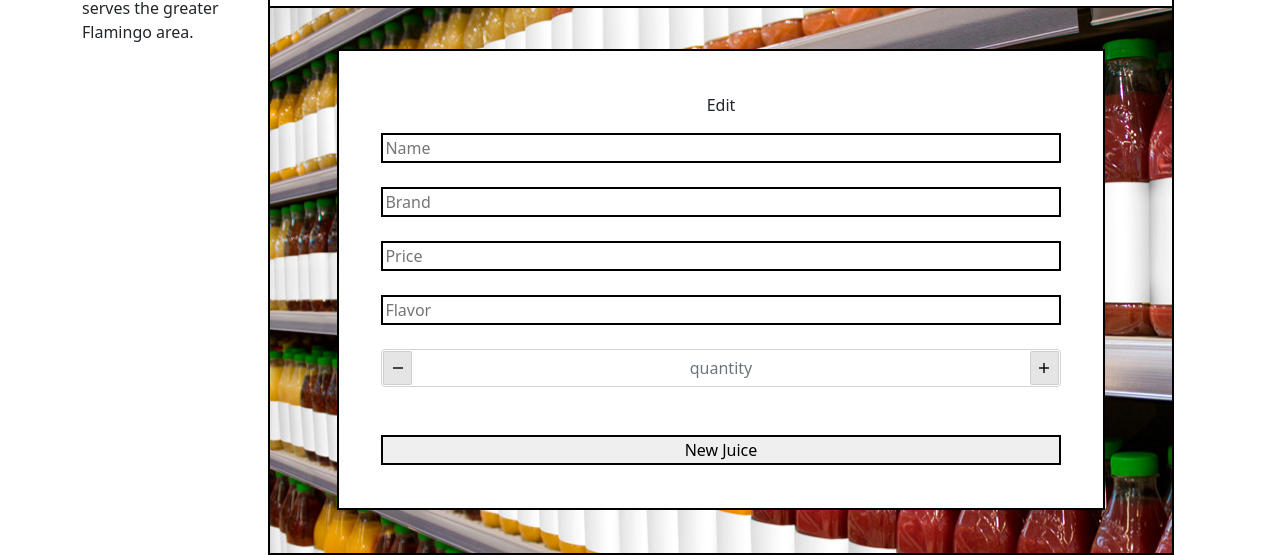
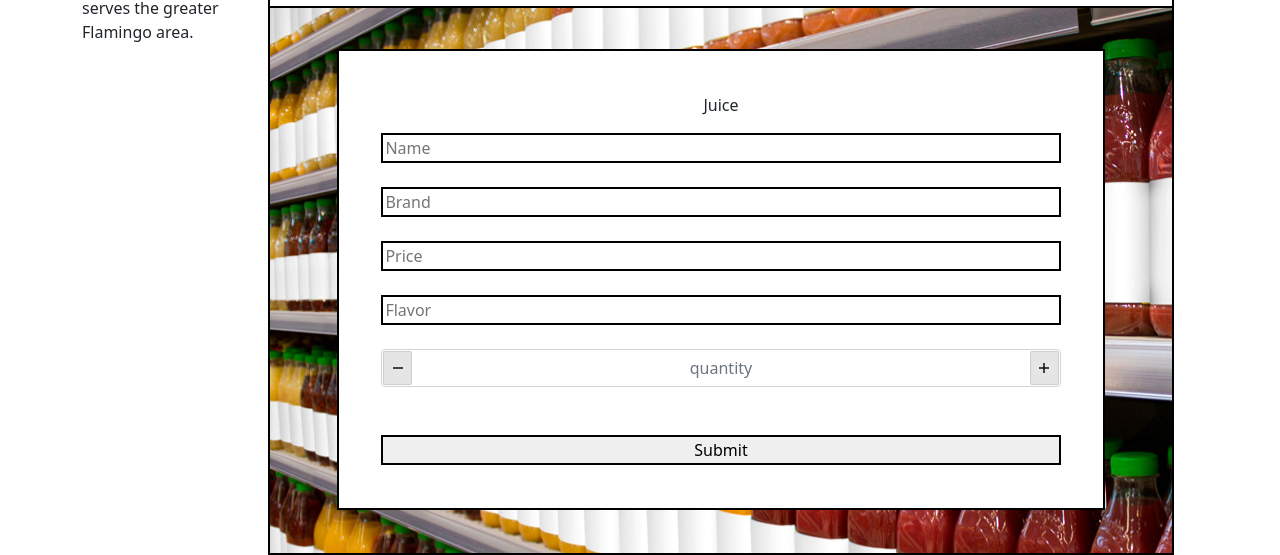
Before and after one commit to jbpawlik/juice-bar, a React (Create React App) app: page / in a window 1280 px wide. Both pictures are taken after a click on the button "New Juice". Shown: the part 260-815 px from the top of the page. Built offline with nearby package versions, Linux system fonts and the light colour scheme.

Commit message:
BUGFIX: change props to juice in JuiceInfo function to show correct stock notice on info page

```diff
--- a/src/components/EditJuice.js
+++ b/src/components/EditJuice.js
@@ -12,9 +12,11 @@ function EditJuice (props) {
   }
   return (
     <React.Fragment>
+      <div style={{padding: '1em'}}>
       <JuiceForm
         formSubmissionHandler={handleEditJuiceSubmission}
         buttonText="Update Juice" />
+        </div>
     </React.Fragment>
   );
 }
--- a/src/components/Juice.js
+++ b/src/components/Juice.js
@@ -5,7 +5,6 @@ import {Container, Card} from "react-bootstrap";
 
 function Juice(props) {
   let quantityWarning = 0
-  console.log(props.quantity)
   if (props.quantity < 1) {
     quantityWarning = 'Out of Stock'
   } else if (props.quantity <= 10 && props.quantity >= 1) {
@@ -23,7 +22,7 @@ function Juice(props) {
           <br/>{props.flavor} flavor
           <br/>${props.price} per liter
           <br/>{props.quantity} liters
-          <br/>{quantityWarning}
+          <br/><em>{quantityWarning}</em>
           </div>
         </Card>
       </Container>
--- a/src/components/JuiceForm.js
+++ b/src/components/JuiceForm.js
@@ -10,7 +10,7 @@ function JuiceForm(props) {
         <div style={{padding: '5%', maxHeight: '100em', backgroundColor: 'white', margin:
       '5%', border: "solid 2px black", display: 'block'}}>
           <form onSubmit={props.formSubmissionHandler}>
-            <p style={{textAlign: 'center'}}>Edit</p>
+            <p style={{textAlign: 'center'}}>Juice</p>
             <input style={{width: '100%', border: "solid 2px black"}}
               type='text'
               name='name'
@@ -39,7 +39,7 @@ function JuiceForm(props) {
             <NumericInput mobile className='quantity form-control' name='quantity' min={ 0 }
       max={ 999 }  type='Number' placeholder="quantity" required/>
             <br/><br/>
-            <button style={{width: '100%', border: "solid 2px black"}} type='submit'>New Juice</button>
+            <button style={{width: '100%', border: "solid 2px black"}} type='submit'>Submit</button>
           </form>
         </div>
       </Container>
--- a/src/components/JuiceInfo.js
+++ b/src/components/JuiceInfo.js
@@ -1,33 +1,30 @@
 import React from "react";
 import PropTypes from "prop-types";
-import {Row, Container} from 'react-bootstrap';
+import {Container} from 'react-bootstrap';
 
 function JuiceInfo(props){
+  const {juice, onClickingDelete } = props;
   let quantityWarning = 0
-  if (props.quantity < 1) {
+  if (juice.quantity < 1) {
     quantityWarning = 'Out of Stock'
-  } else if (props.quantity <= 10 && props.quantity >= 1) {
+  } else if (juice.quantity <= 10 && juice.quantity >= 1) {
     quantityWarning = 'Low Stock'
   } else {
     quantityWarning = 'In Stock'
   }
-  const {juice, onClickingDelete } = props;
   return (
     <React.Fragment>
-      <Container>
-      {/* <Row> */}
-        <div className="" style={{ border: 'solid 2px black', backgroundColor: 'white', textAlign: 'center'}}>
+      <Container style={{padding:'5em', minHeight: '20em'}}>
+        <div style={{ border: 'solid 2px black', backgroundColor: 'white', textAlign: 'center', padding: '1em'}}>
           <strong>{juice.name}</strong>
           <br/>Brand: {juice.brand}
           <br/>Flavor: {juice.flavor}
           <br/>Price Per Liter: ${juice.price}
           <br/>Stock: {juice.quantity} Units
-          <br/>{quantityWarning}
+          <br/><em>{quantityWarning}</em>
           <br/>
-          <button onClick={props.onClickingSell}>Sell Liter</button>
-          <button onClick={props.onClickingEdit}>Update</button>  <button onClick={()=> onClickingDelete(juice.id)}>Delete</ button>
+          <button onClick={props.onClickingSell}>Sell Liter</button>  <button onClick={props.onClickingEdit}>Update</button>  <button onClick={()=> onClickingDelete(juice.id)}>Delete</ button>
         </div>
-      {/* </Row> */}
       </Container>
     </React.Fragment>
   );
--- a/src/index.js
+++ b/src/index.js
@@ -11,7 +11,4 @@ ReactDOM.render(
   document.getElementById('root')
 );
 
-// If you want to start measuring performance in your app, pass a function
-// to log results (for example: reportWebVitals(console.log))
-// or send to an analytics endpoint. Learn more: https://bit.ly/CRA-vitals
 reportWebVitals();
```
